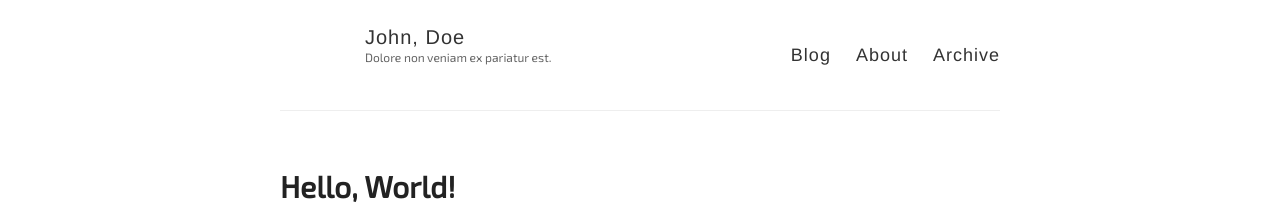
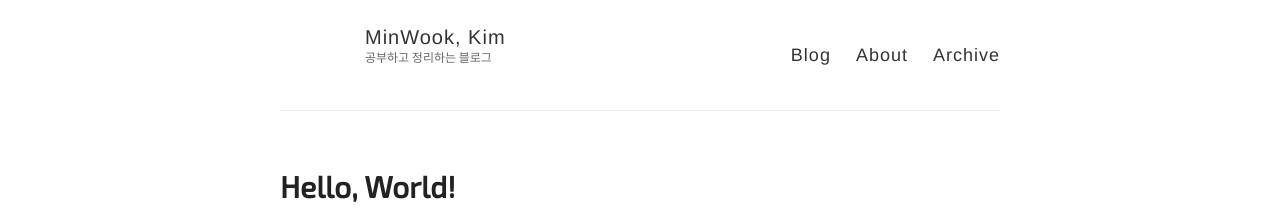
Before and after one commit to k-kmw/k-kmw.github.io, a Jekyll site: the page built from index.html, in a window 1280 px wide. Shown: the top 219 px of the page. Built offline with Jekyll 4.4.1, drawn with Linux system fonts in a browser that asks for light colours; some web fonts are replaced; the list of posts is cut into pages by our own code.

Commit message:
fix: 설정파일 수정

```diff
--- a/_config.yml
+++ b/_config.yml
@@ -3,10 +3,10 @@
 #
 
 # Name of your site (displayed in the header)
-name: John, Doe
+name: MinWook, Kim
 
 # Short bio or description (displayed in the header)
-description: Dolore non veniam ex pariatur est.
+description: 공부하고 정리하는 블로그
 
 # URL of your avatar or profile pic (you could use your GitHub profile pic)
 avatar:
```
